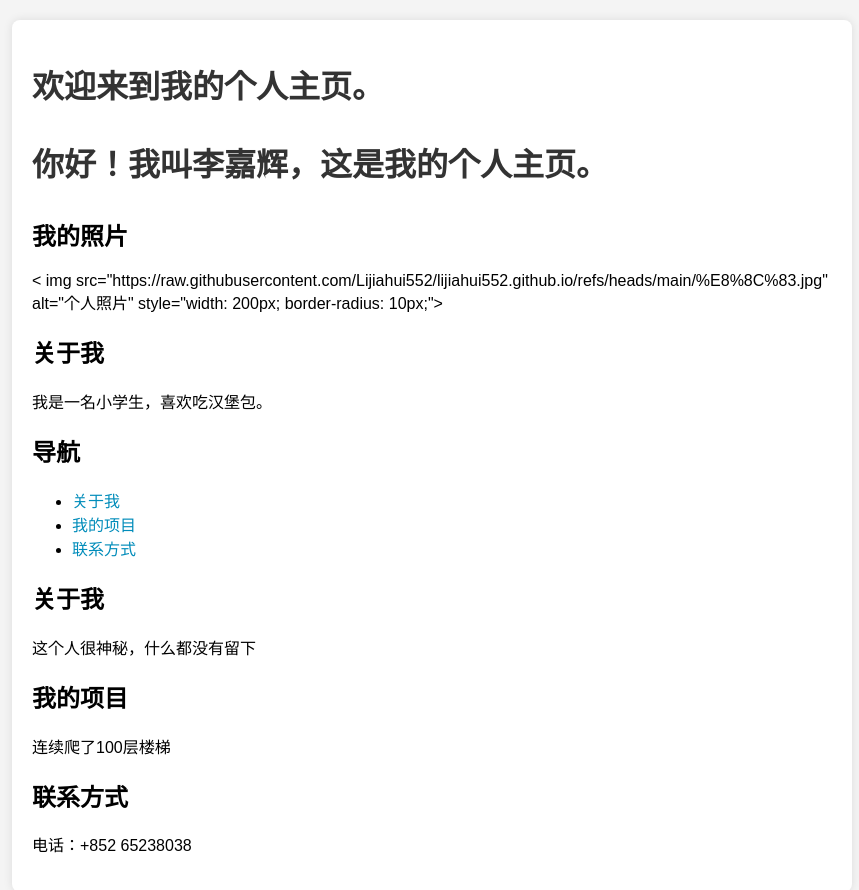
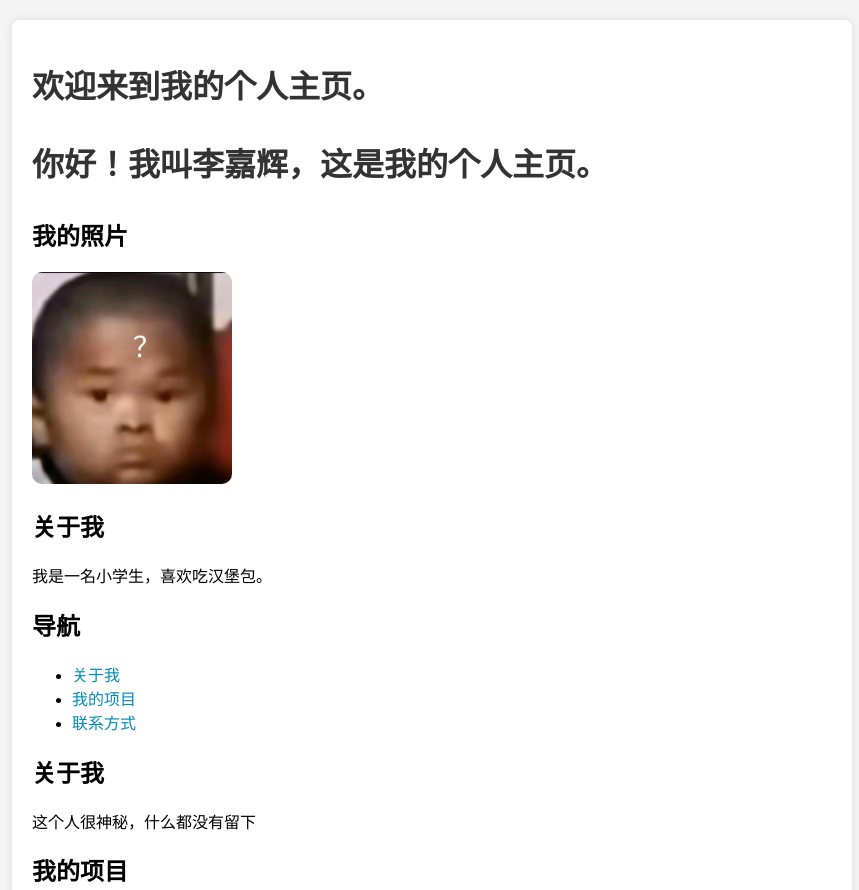
Before and after one commit to Lijiahui552/lijiahui552.github.io, a plain HTML site: page index.html in a window 1280 px wide. Shown: the top 890 px of the page, without its empty margins (208-1067 px from the left). Drawn offline with Linux system fonts and the light colour scheme.

Commit message:
Update index.html

```diff
--- a/index.html
+++ b/index.html
@@ -37,7 +37,8 @@
         <p>你好！我叫李嘉辉，这是我的个人主页。</p>
 
         <h2>我的照片</h2>
-        < img src="https://raw.githubusercontent.com/Lijiahui552/lijiahui552.github.io/refs/heads/main/%E8%8C%83.jpg" alt="个人照片" style="width: 200px; border-radius: 10px;">
+        <img src="https://github.com/Lijiahui552/lijiahui552.github.io/blob/main/%E8%8C%83.jpg?raw=true" alt="个人照片" style="width: 200px; border-radius: 10px;">
+
         <h2>关于我</h2>
         <p>我是一名小学生，喜欢吃汉堡包。</p>
         <h2>导航</h2>
```
